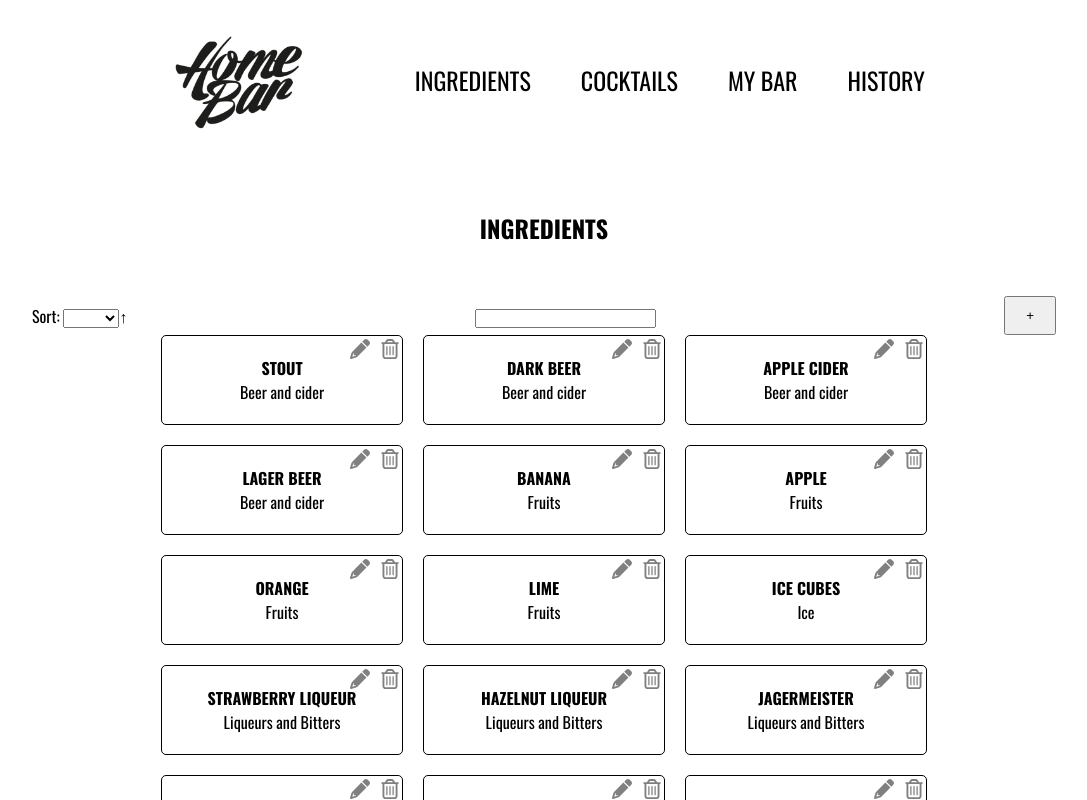
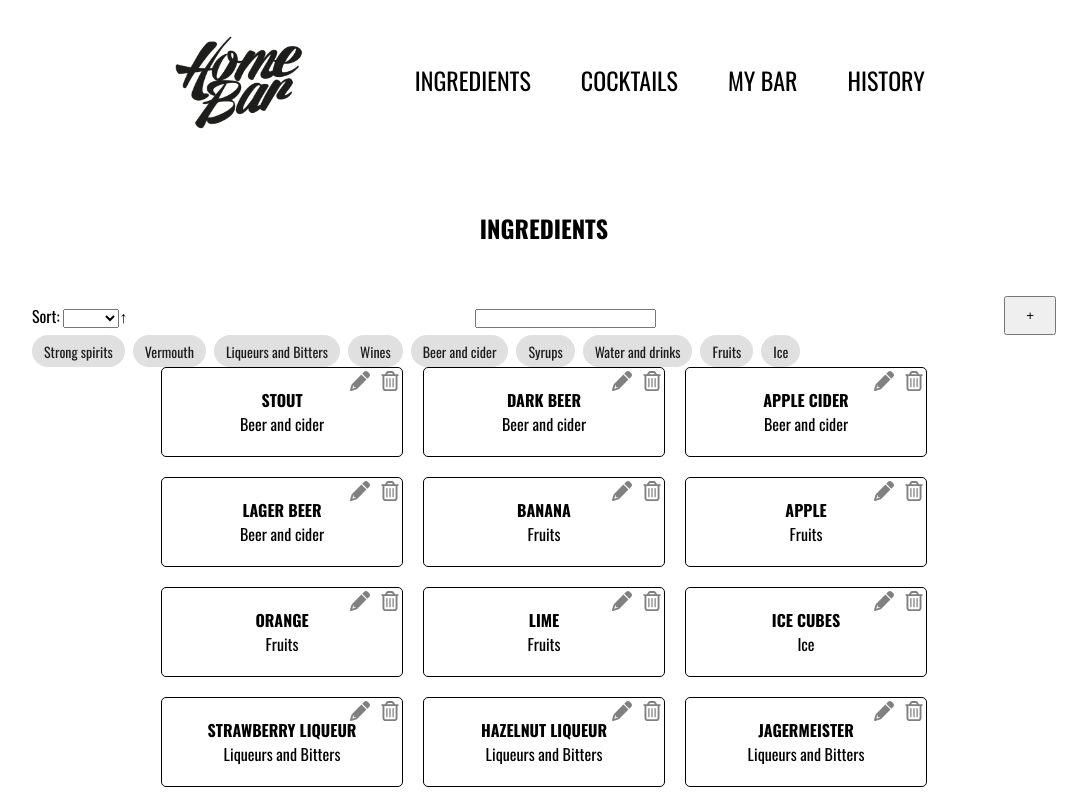
Before and after one commit to tsakunova/lab-angular-app, an Angular app in the folder bar-app/: page /ingredients in a window 1280 px wide. Shown: the top 800 px of the page, without its empty margins (96-1183 px from the left). Built offline with nearby package versions, Linux system fonts and the light colour scheme; data requests are answered from the project's data file.

Commit message:
feat: add Angular Material chips and sortByType

```diff
--- a/bar-app/src/app/components/ingredients/ingredients-page/ingredients-page.component.html
+++ b/bar-app/src/app/components/ingredients/ingredients-page/ingredients-page.component.html
@@ -9,7 +9,18 @@
     [ingredientsType]="ingredientsTypes"
     [ingredientsUnit]="ingredientsUnits"
     *ngIf="isAddNewIngredients"
-    (addCard)="addCardHandler($event)"></app-ingredients-form>
+    (addCard)="addCardHandler($event)">
+  </app-ingredients-form>
+
+  <mat-chip-list class="example-chip">
+    <mat-chip
+      class="example-box"
+      *ngFor="let item of ingredientsTypes"
+      (click)="sortToType(item)">
+      {{item.name}}
+
+    </mat-chip>
+  </mat-chip-list>
   <div *ngIf="!loading;else loadingBlock" >
     <app-ingredients-list
       [ingredients]="ingredientsList"
--- a/bar-app/src/app/components/ingredients/ingredients-page/ingredients-page.component.ts
+++ b/bar-app/src/app/components/ingredients/ingredients-page/ingredients-page.component.ts
@@ -1,11 +1,7 @@
-import { Component, OnInit } from '@angular/core';
+import {Component, OnInit} from '@angular/core';
 import {IngredientsService} from "../../shared/ingredients/ingredients.service";
-import {
-  IIngredientItem,
-  IngredientType,
-  IngredientUnit
-} from "../../shared/ingredients/ingredient-item.model";
-import {sortDirectionType, sortType} from "../../shared/enums";
+import {IIngredientItem, IngredientType, IngredientUnit} from "../../shared/ingredients/ingredient-item.model";
+import { sortDirectionType, sortType} from "../../shared/enums";
 
 @Component({
   selector: 'app-ingredients-page',
@@ -17,6 +13,7 @@ export class IngredientsPageComponent implements OnInit {
   loading = false;
   search:string = '';
   sort: sortType = sortType.type;
+  sortToTypes:any = [];
   sortDirection:sortDirectionType = sortDirectionType.up;
   ingredientsList: IIngredientItem[] = [];
   isAddNewIngredients = false;
@@ -72,4 +69,21 @@ export class IngredientsPageComponent implements OnInit {
   sortDirectionHeandler(value: any) {
     this.sortDirection = value;
   }
+
+  sortToType(item: { id: string | number; }) {
+    this.loading = true;
+    const newType = this.ingredientsTypes[+item.id].name;
+    if(this.sortToTypes.includes(newType)){
+      this.sortToTypes = this.sortToTypes.filter((item: IngredientType) => item !== newType)
+    }else{
+      this.sortToTypes = [...this.sortToTypes, newType];
+    }
+    this.ingredientsService.getIngredients().subscribe(ingredients =>{
+        this.ingredientsList = ingredients.filter(item=>{
+          return this.sortToTypes.includes(item.type)
+        });
+        this.loading = false;
+      }
+    )
+  }
 }
--- a/bar-app/src/app/components/ingredients/ingredients.module.ts
+++ b/bar-app/src/app/components/ingredients/ingredients.module.ts
@@ -13,6 +13,7 @@ import { IngredientsSortComponent } from './ingredients-sort/ingredients-sort.co
 import {MatFormFieldModule} from "@angular/material/form-field";
 import {MatSelectModule} from "@angular/material/select";
 import {MatInputModule} from "@angular/material/input";
+import {MatChipsModule} from "@angular/material/chips";
 
 
 @NgModule({
@@ -36,7 +37,8 @@ import {MatInputModule} from "@angular/material/input";
     MatProgressSpinnerModule,
     MatFormFieldModule,
     MatSelectModule,
-    MatInputModule
+    MatInputModule,
+    MatChipsModule
   ],
   exports: [
     MatInputModule,
--- a/bar-app/src/app/components/shared/ingredients/ingredients.ts
+++ b/bar-app/src/app/components/shared/ingredients/ingredients.ts
@@ -34,7 +34,7 @@ export const INGREDIENTS_TYPES = [
     name: IngredientType.fruits
   },
   {
-    id: 0,
+    id: 8,
     name: IngredientType.ice
   }
 ];
```
